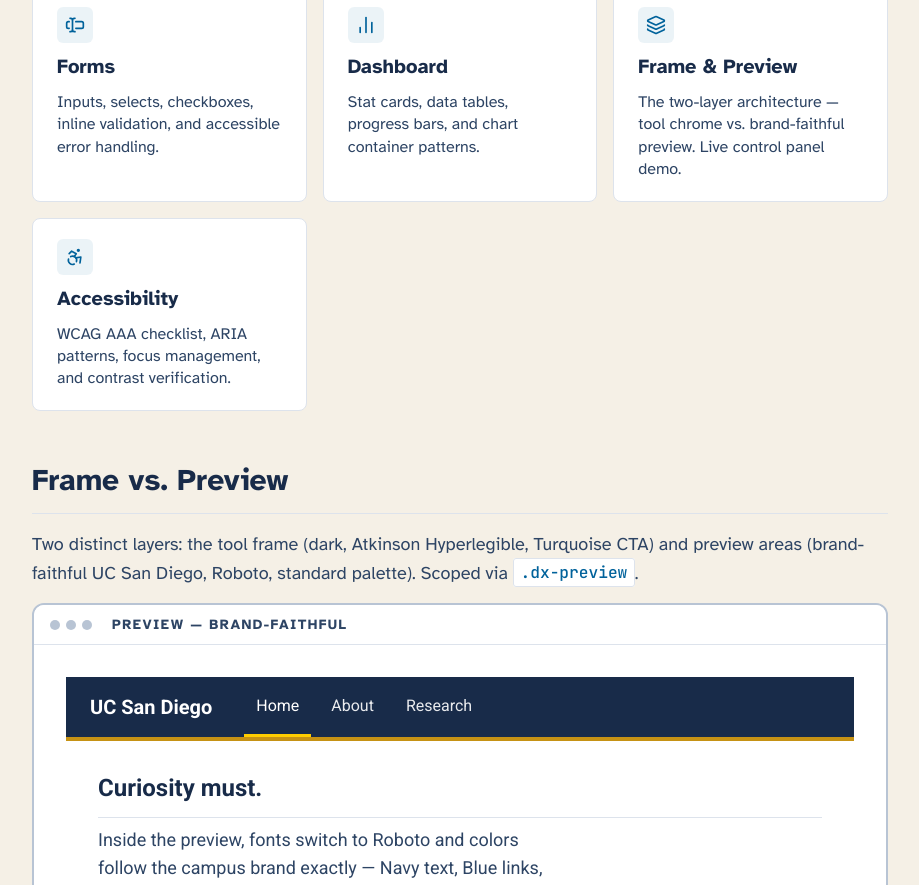
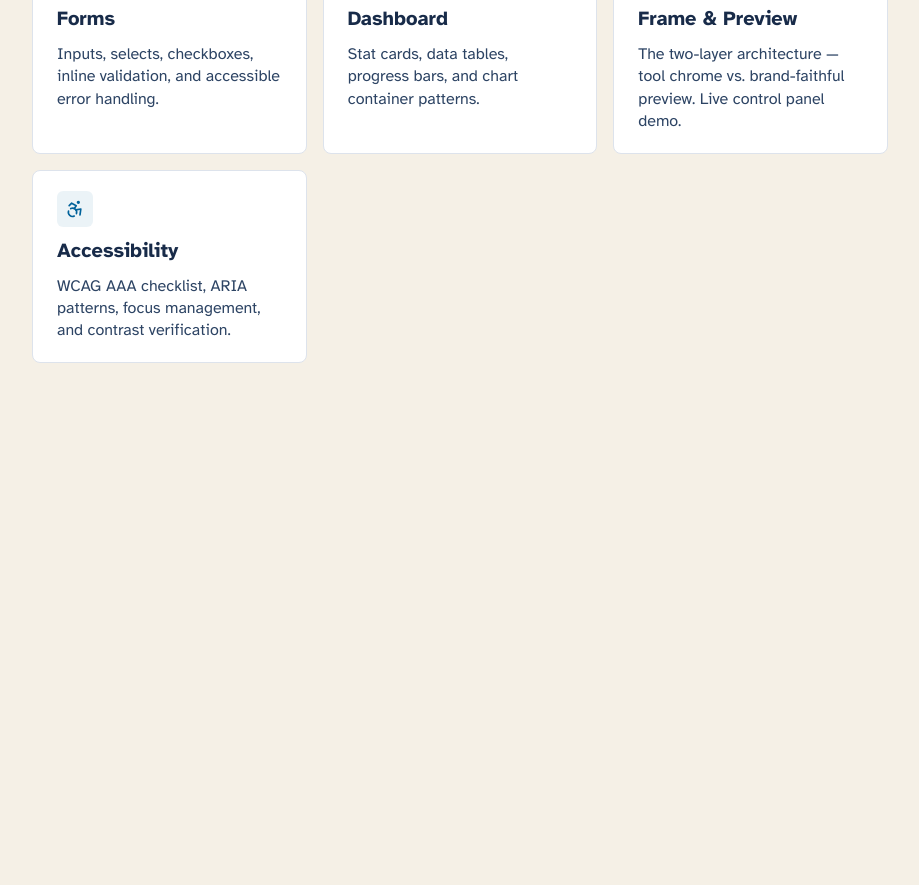
Before and after one commit to ucsdlib/dx-tools, a plain HTML site: page index.html in a window 1280 px wide. Shown: the part 1915-2800 px from the top of the page, without its empty margins (312-1231 px from the left). After the commit the page ends 2390 px from the top, so only its background shows below. Drawn offline with Linux system fonts and the light colour scheme.

Commit message:
minor copy updates

```diff
--- a/index.html
+++ b/index.html
@@ -170,12 +170,10 @@
             UC San Diego · DX Team
           </div>
           <h1 class="hero-title" id="hero-title">
-            Built for the<br><span>tools we build.</span>
+            Built for the tools <span>we build.</span>
           </h1>
           <p class="hero-desc">
-            UC San Diego campus brand, applied with tool-first precision. Accent colors
-            serve as primaries. Navy provides structural depth. Every control is
-            sized for serious work. WCAG 2.1 AAA throughout.
+            A design system for the internal tools we build for each other on the UC San Diego Library DX Team. Inspired by the <a href="https://brand.ucsd.edu/">campus brand</a>, and built for behind the scenes work.
           </p>
           <div class="hero-actions">
             <a href="#quickstart" class="btn btn--primary btn--lg">Quick start</a>
@@ -276,40 +274,6 @@
             </a>
           </div>
         </section>
-
-        <!-- Preview demo -->
-        <section class="dx-section" aria-labelledby="preview-title">
-          <div class="dx-section-header">
-            <h2 id="preview-title">Frame vs. Preview</h2>
-            <p>Two distinct layers: the tool frame (dark, Atkinson Hyperlegible, Turquoise CTA) and preview areas (brand-faithful UC San Diego, Roboto, standard palette). Scoped via <code>.dx-preview</code>.</p>
-          </div>
-
-          <div class="preview-container" role="region" aria-label="Preview area">
-            <div class="preview-toolbar">
-              <div class="preview-toolbar__dots" aria-hidden="true">
-                <span class="preview-toolbar__dot"></span>
-                <span class="preview-toolbar__dot"></span>
-                <span class="preview-toolbar__dot"></span>
-              </div>
-              <span class="preview-toolbar__label">Preview — brand-faithful</span>
-            </div>
-            <div class="dx-preview dx-preview--padded">
-              <nav class="preview-nav" aria-label="Example UC San Diego navigation">
-                <a href="#" class="preview-nav__brand" tabindex="-1" aria-hidden="true">UC San Diego</a>
-                <a href="#" class="preview-nav__link active" tabindex="-1" aria-hidden="true">Home</a>
-                <a href="#" class="preview-nav__link" tabindex="-1" aria-hidden="true">About</a>
-                <a href="#" class="preview-nav__link" tabindex="-1" aria-hidden="true">Research</a>
-              </nav>
-              <div class="preview-gold-bar" aria-hidden="true"></div>
-              <div style="padding: 2rem;">
-                <h2 style="font-size:1.5rem;margin-bottom:0.5rem;">Curiosity must.</h2>
-                <p style="color:#2d4464;max-width:45ch;">Inside the preview, fonts switch to Roboto and colors follow the campus brand exactly — Navy text, Blue links, Yellow accents.</p>
-                <button class="btn btn--primary" style="margin-top:1rem;" tabindex="-1" aria-hidden="true">Learn more</button>
-              </div>
-            </div>
-          </div>
-        </section>
-
       </main>
     </div>
   </div>
```
Also changed, not shown: docs/colors.html (+1 -1 lines), docs/typography.html (+1 -1 lines).
